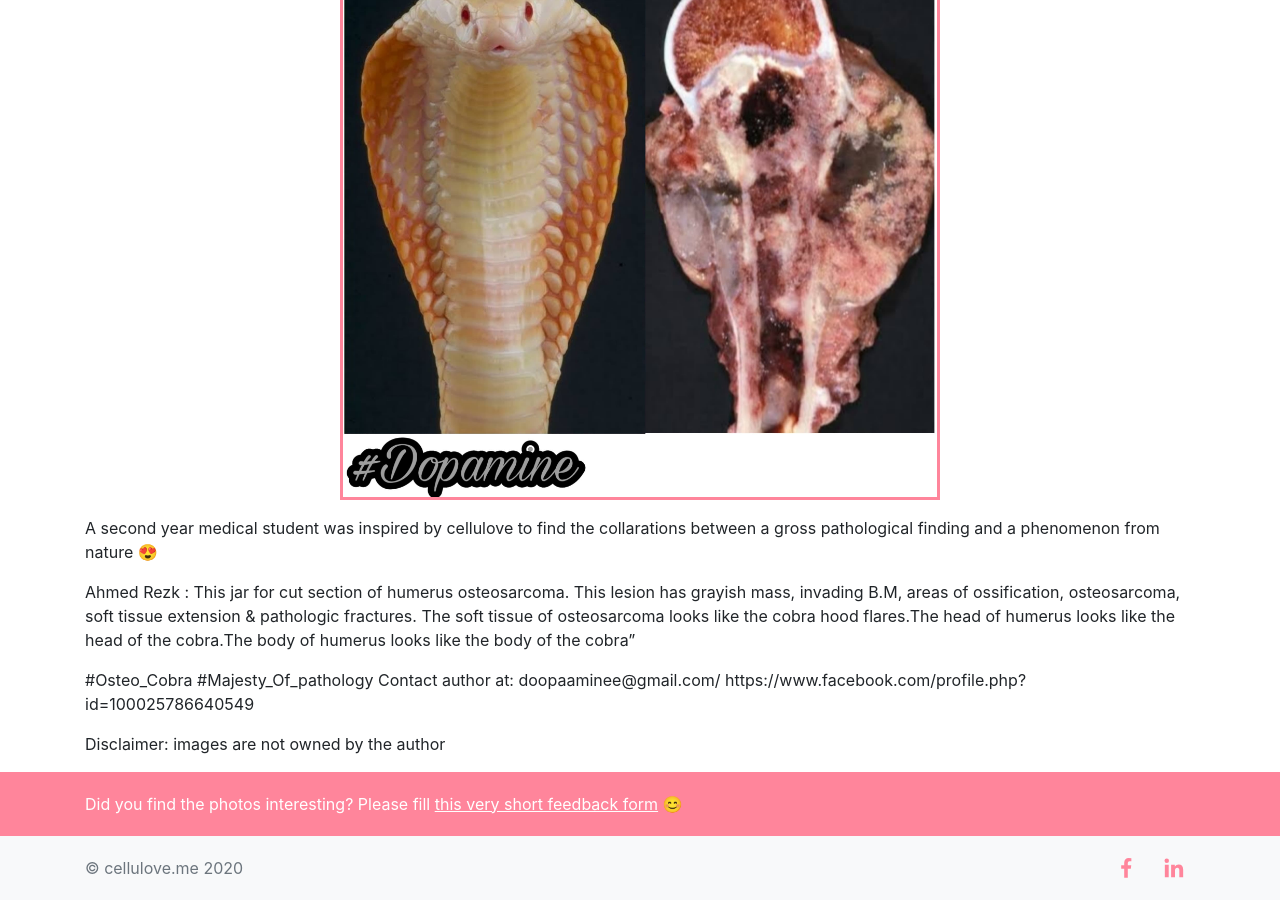
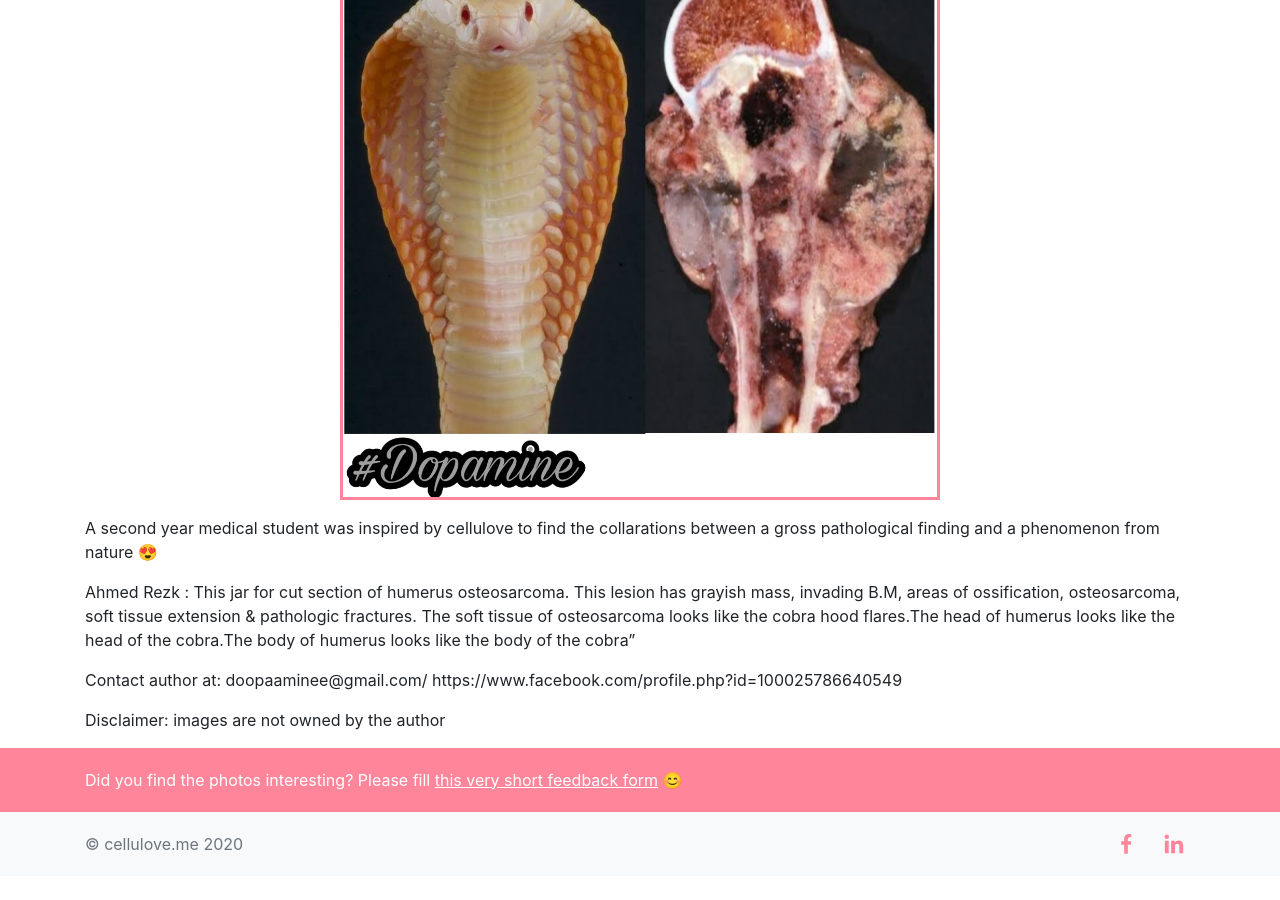
Before and after one commit to cellulove/cellulove.github.io, a Jekyll site: the page built from _posts/2020-08-21-gp2-osteocobra.markdown, in a window 1280 px wide and 900 px high, scrolled down 617 px. Built offline with Jekyll 4.4.1, drawn with Linux system fonts in a browser that asks for light colours; comment, search, counter and statistics services are not loaded; after the commit the page ends 1493 px from its top, so only the background shows below that.

Commit message:
Update 2020-08-21-gp2-osteocobra.markdown

```diff
--- a/_posts/2020-08-21-gp2-osteocobra.markdown
+++ b/_posts/2020-08-21-gp2-osteocobra.markdown
@@ -13,10 +13,8 @@ A second year medical student was inspired by cellulove to find the collarations
 
 Ahmed Rezk : This jar for cut section of humerus osteosarcoma. This lesion has grayish mass, invading B.M, areas of ossification, osteosarcoma, soft tissue extension & pathologic fractures. The soft tissue of osteosarcoma looks like the cobra hood flares.The head of humerus looks like the head of the cobra.The body of humerus looks like the body of the cobra"
 
-#Osteo_Cobra
-#Majesty_Of_pathology
+
 Contact author at: doopaaminee@gmail.com/ https://www.facebook.com/profile.php?id=100025786640549
 
 
-
 Disclaimer: images are not owned by the author
```
